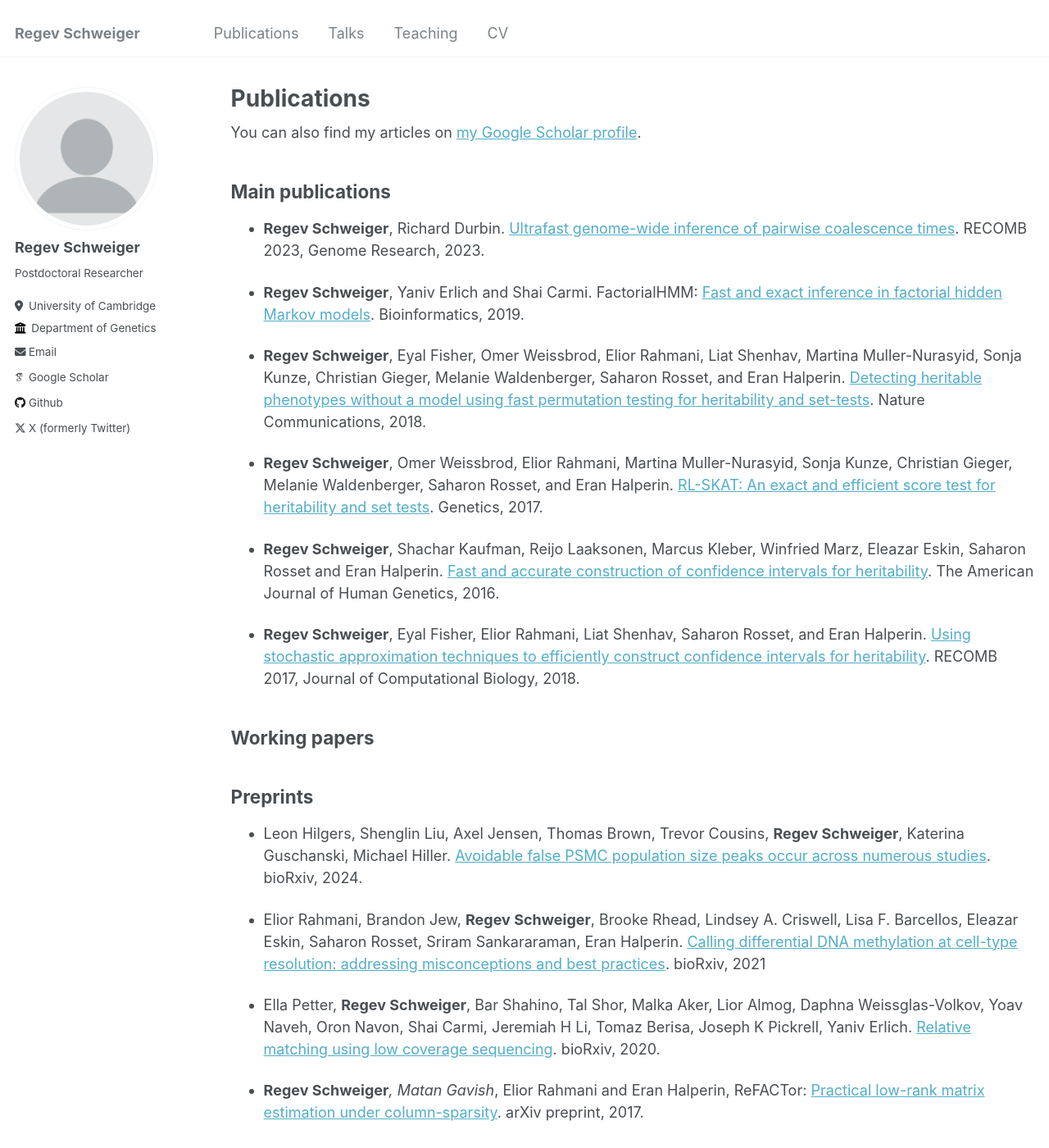
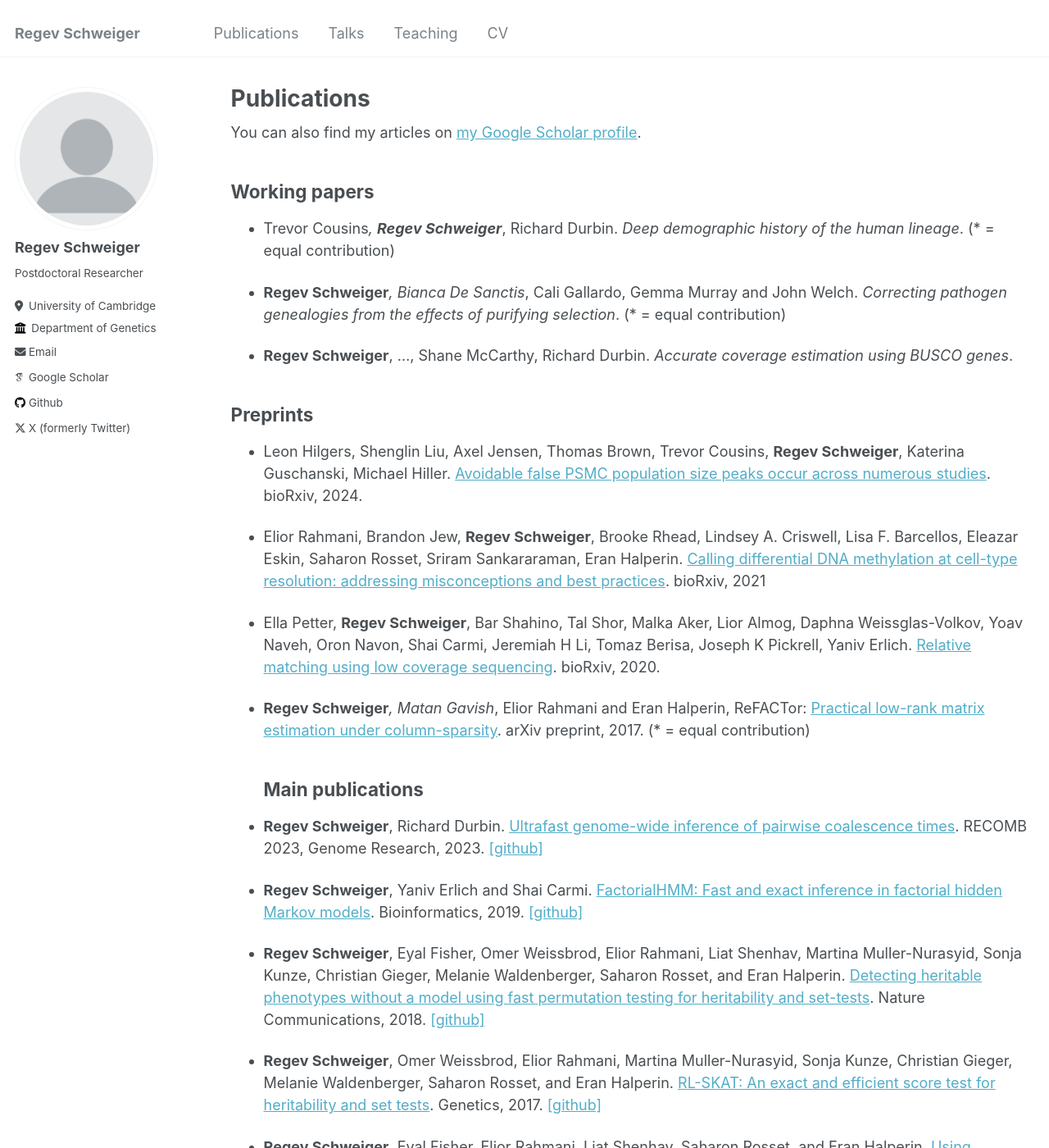
Before and after one commit to regevs/regevs.github.io, a Jekyll site: the page built from _pages/publications.md, in a window 1280 px wide and 1400 px high. Shown: the whole window at 82% size. Built offline with Jekyll 4.4.1, drawn with Linux system fonts in a browser that asks for light colours; some web fonts are replaced; some of the changed text lies outside the part shown.

Commit message:
Update publications.md

```diff
--- a/_pages/publications.md
+++ b/_pages/publications.md
@@ -11,22 +11,14 @@ author_profile: true
 
 {% include base_path %}
 
-## Main publications
+## Working papers
 
-- **Regev Schweiger**, Richard Durbin. [Ultrafast genome-wide inference of pairwise coalescence times](https://genome.cshlp.org/content/33/7/1023.short).  RECOMB 2023, Genome Research, 2023.
+- Trevor Cousins*, **Regev Schweiger***, Richard Durbin. _Deep demographic history of the human lineage_. (* = equal contribution)
 
-- **Regev Schweiger**, Yaniv Erlich and Shai Carmi. FactorialHMM: [Fast and exact inference in factorial hidden Markov models](https://academic.oup.com/bioinformatics/advance-article/doi/10.1093/bioinformatics/bty944/5184283). Bioinformatics, 2019.
+- **Regev Schweiger***, Bianca De Sanctis*, Cali Gallardo, Gemma Murray and John Welch. _Correcting pathogen genealogies from the effects of purifying selection_. (* = equal contribution)
 
-- **Regev Schweiger**, Eyal Fisher, Omer Weissbrod, Elior Rahmani, Liat Shenhav, Martina Muller-Nurasyid, Sonja Kunze, Christian Gieger, Melanie Waldenberger, Saharon Rosset, and Eran Halperin. [Detecting heritable phenotypes without a model using fast permutation testing for heritability and set-tests](https://www.nature.com/articles/s41467-018-07276-w). Nature Communications, 2018.
+- **Regev Schweiger**, ..., Shane McCarthy, Richard Durbin. _Accurate coverage estimation using BUSCO genes_.
 
-- **Regev Schweiger**, Omer Weissbrod, Elior Rahmani, Martina Muller-Nurasyid, Sonja Kunze, Christian Gieger, Melanie Waldenberger, Saharon Rosset, and Eran Halperin. [RL-SKAT: An exact and efficient score test for heritability and set tests](http://www.genetics.org/content/207/4/1275). Genetics, 2017.
-
-- **Regev Schweiger**, Shachar Kaufman, Reijo Laaksonen, Marcus Kleber, Winfried Marz, Eleazar Eskin, Saharon Rosset and Eran Halperin. [Fast and accurate construction of confidence intervals for heritability](https://www.sciencedirect.com/science/article/pii/S0002929716301434). The American Journal of Human Genetics, 2016.
-
-- **Regev Schweiger**, Eyal Fisher, Elior Rahmani, Liat Shenhav, Saharon Rosset, and Eran Halperin. [Using stochastic approximation techniques to efficiently construct confidence intervals for heritability](https://www.liebertpub.com/doi/pdfplus/10.1089/cmb.2018.0047). RECOMB 2017, Journal of Computational Biology, 2018.
-
-
-## Working papers
 
 ## Preprints
 
@@ -36,7 +28,26 @@ author_profile: true
 
 - Ella Petter, **Regev Schweiger**, Bar Shahino, Tal Shor, Malka Aker, Lior Almog, Daphna Weissglas-Volkov, Yoav Naveh, Oron Navon, Shai Carmi, Jeremiah H Li, Tomaz Berisa, Joseph K Pickrell, Yaniv Erlich. [Relative matching using low coverage sequencing](https://www.biorxiv.org/content/10.1101/2020.09.09.289322v3.abstract). bioRxiv, 2020.
 
-- **Regev Schweiger***, Matan Gavish*, Elior Rahmani and Eran Halperin, ReFACTor: [Practical low-rank matrix estimation under column-sparsity](https://arxiv.org/abs/1705.07654). arXiv preprint, 2017.
+- **Regev Schweiger***, Matan Gavish*, Elior Rahmani and Eran Halperin, ReFACTor: [Practical low-rank matrix estimation under column-sparsity](https://arxiv.org/abs/1705.07654). arXiv preprint, 2017. (* = equal contribution)
+## Main publications
+
+- **Regev Schweiger**, Richard Durbin. [Ultrafast genome-wide inference of pairwise coalescence times](https://genome.cshlp.org/content/33/7/1023.short).  RECOMB 2023, Genome Research, 2023.
+  [[github]](https://github.com/regevs/gamma_smc)
+
+- **Regev Schweiger**, Yaniv Erlich and Shai Carmi. [FactorialHMM: Fast and exact inference in factorial hidden Markov models](https://academic.oup.com/bioinformatics/advance-article/doi/10.1093/bioinformatics/bty944/5184283). Bioinformatics, 2019.
+  [[github]](https://github.com/regevs/factorial_hmm)
+
+- **Regev Schweiger**, Eyal Fisher, Omer Weissbrod, Elior Rahmani, Liat Shenhav, Martina Muller-Nurasyid, Sonja Kunze, Christian Gieger, Melanie Waldenberger, Saharon Rosset, and Eran Halperin. [Detecting heritable phenotypes without a model using fast permutation testing for heritability and set-tests](https://www.nature.com/articles/s41467-018-07276-w). Nature Communications, 2018.
+  [[github]](https://github.com/regevs/feather)
+
+- **Regev Schweiger**, Omer Weissbrod, Elior Rahmani, Martina Muller-Nurasyid, Sonja Kunze, Christian Gieger, Melanie Waldenberger, Saharon Rosset, and Eran Halperin. [RL-SKAT: An exact and efficient score test for heritability and set tests](http://www.genetics.org/content/207/4/1275). Genetics, 2017.
+  [[github]](http://github.com/cozygene/RL-SKAT)
+
+- **Regev Schweiger**, Eyal Fisher, Elior Rahmani, Liat Shenhav, Saharon Rosset, and Eran Halperin. [Using stochastic approximation techniques to efficiently construct confidence intervals for heritability](https://www.liebertpub.com/doi/pdfplus/10.1089/cmb.2018.0047). RECOMB 2017, Journal of Computational Biology, 2018.
+  [[github]](https://github.com/cozygene/albi)
+
+- **Regev Schweiger**, Shachar Kaufman, Reijo Laaksonen, Marcus Kleber, Winfried Marz, Eleazar Eskin, Saharon Rosset and Eran Halperin. [Fast and accurate construction of confidence intervals for heritability](https://www.sciencedirect.com/science/article/pii/S0002929716301434). The American Journal of Human Genetics, 2016.
+  [[github]](https://github.com/cozygene/albi)
 
 ## Full list of publications
 
@@ -58,7 +69,7 @@ author_profile: true
 
 - Elior Rahmani, **Regev Schweiger**, Brooke Rhead, Lindsey A. Criswell, Lisa F. Barcellos, Eleazar Eskin, Saharon Rosset, Sriram Sankararaman and Eran Halperin. [Cell-type-specific resolution epigenetics without the need for cell sorting or single-cell biology](https://www.nature.com/articles/s41467-019-11052-9). Nature Communications, 2019.
 
-- **Regev Schweiger**, Yaniv Erlich and Shai Carmi. FactorialHMM: [Fast and exact inference in factorial hidden Markov models](https://academic.oup.com/bioinformatics/advance-article/doi/10.1093/bioinformatics/bty944/5184283). Bioinformatics, 2019.
+- **Regev Schweiger**, Yaniv Erlich and Shai Carmi. [FactorialHMM: Fast and exact inference in factorial hidden Markov models](https://academic.oup.com/bioinformatics/advance-article/doi/10.1093/bioinformatics/bty944/5184283). Bioinformatics, 2019.
 
 ### 2018
 
@@ -76,7 +87,7 @@ author_profile: true
 
 - Omer Weissbrod, Elior Rahmani, **Regev Schweiger**, Saharon Rosset and Eran Halperin. [Association testing of bisulfite sequencing methylation data via a Laplace approximation](https://academic.oup.com/bioinformatics/article/33/14/i325/3953963). Bioinformatics, Proceedings of ISMB/ECCB 2017.
 
-- Elior Rahmani*, Reut Yedidim*, Liat Shenhav, **Regev Schweiger**, Omer Weissbrod, Noah Zaitlen and Eran Halperin. [GLINT: A user-friendly toolset for the analysis of high-throughput DNA methylation array data](https://academic.oup.com/bioinformatics/article/33/12/1870/2976715). Bioinformatics, 2017.
+- Elior Rahmani*, Reut Yedidim*, Liat Shenhav, **Regev Schweiger**, Omer Weissbrod, Noah Zaitlen and Eran Halperin. [GLINT: A user-friendly toolset for the analysis of high-throughput DNA methylation array data](https://academic.oup.com/bioinformatics/article/33/12/1870/2976715). Bioinformatics, 2017. (* = equal contribution)
 
 - Elior Rahmani, Liat Shenhav, **Regev Schweiger**, Paul Yousefi, Karen Huen, Brenda Eskenazi, Celeste Eng, Scott Huntsman, Donglei Hu, Joshua Galanter, Sam Oh, Melanie Waldenberger, Konstantin Strauch, Harald Grallert, Thomas Meitinger, Christian Gieger, Nina Holland, Esteban Burchard, Noah Zaitlen and Eran Halperin. [Genome-wide methylation data mirror ancestry information](https://epigeneticsandchromatin.biomedcentral.com/articles/10.1186/s13072-016-0108-y). Epigenetics & Chromatin, 2017.
 
@@ -84,9 +95,11 @@ author_profile: true
 
 - **Regev Schweiger**, Shachar Kaufman, Reijo Laaksonen, Marcus Kleber, Winfried Marz, Eleazar Eskin, Saharon Rosset and Eran Halperin. [Fast and accurate construction of confidence intervals for heritability](https://www.sciencedirect.com/science/article/pii/S0002929716301434). The American Journal of Human Genetics, 2016.
 
-### 2011 and before
+### 2011
 
 - **Regev Schweiger**, Michal Linial and Nathan Linial. [Generative probabilistic models for Protein-Protein Interaction networks - The biclique perspective](https://academic.oup.com/bioinformatics/article-lookup/doi/10.1093/bioinformatics/btr201). Bioinformatics, Proceedings of ISMB/ECCB 2011.
+
+### 2010
 
 - Nadav Rappoport, Menachem Fromer, **Regev Schweiger**, Michal Linial. [PANDORA: Analysis of protein and peptide sets through the hierarchical integration of annotations](https://academic.oup.com/nar/article/38/suppl_2/W84/1099156). Nucl. Acids Res., 2010.
 
```
